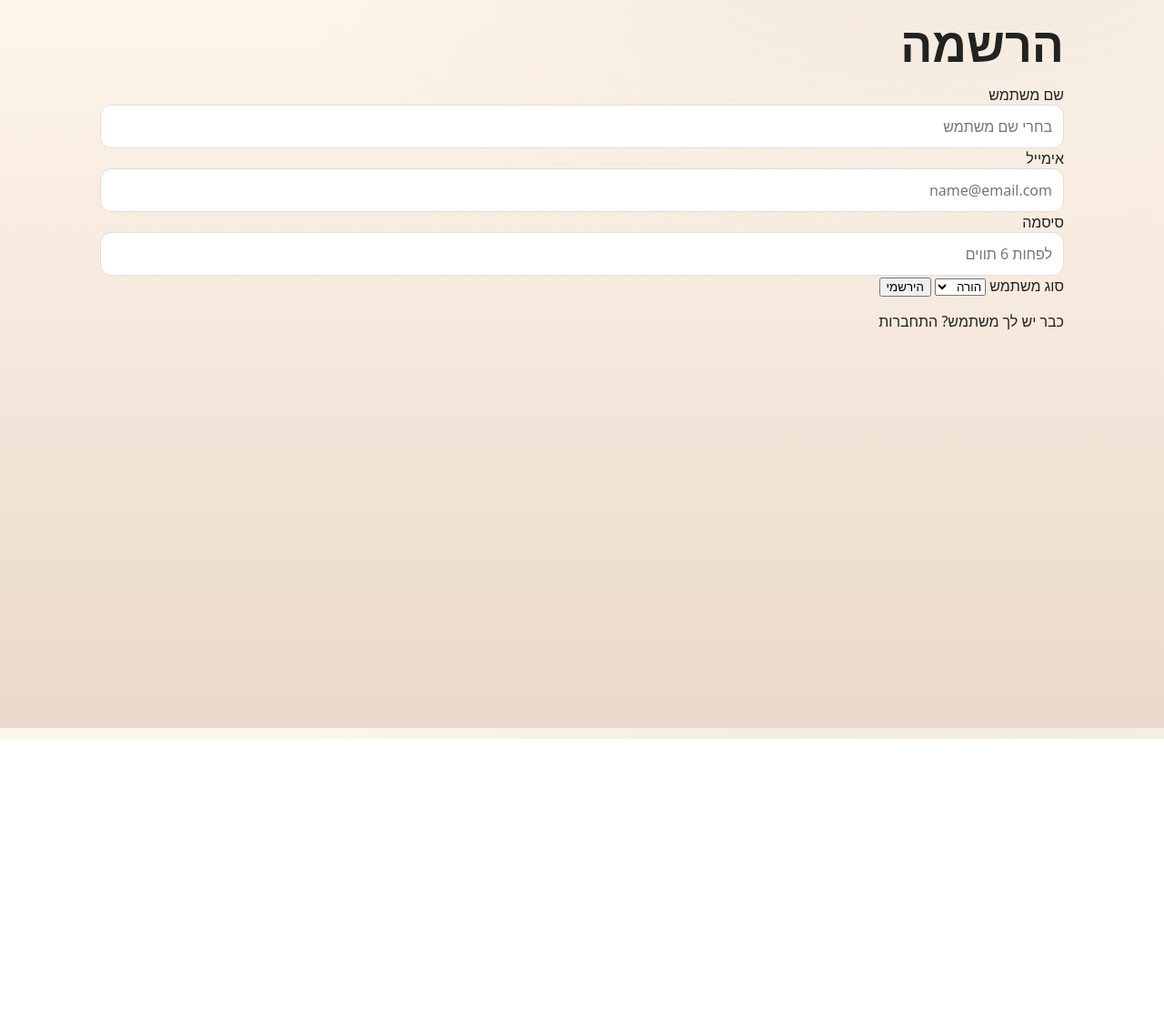
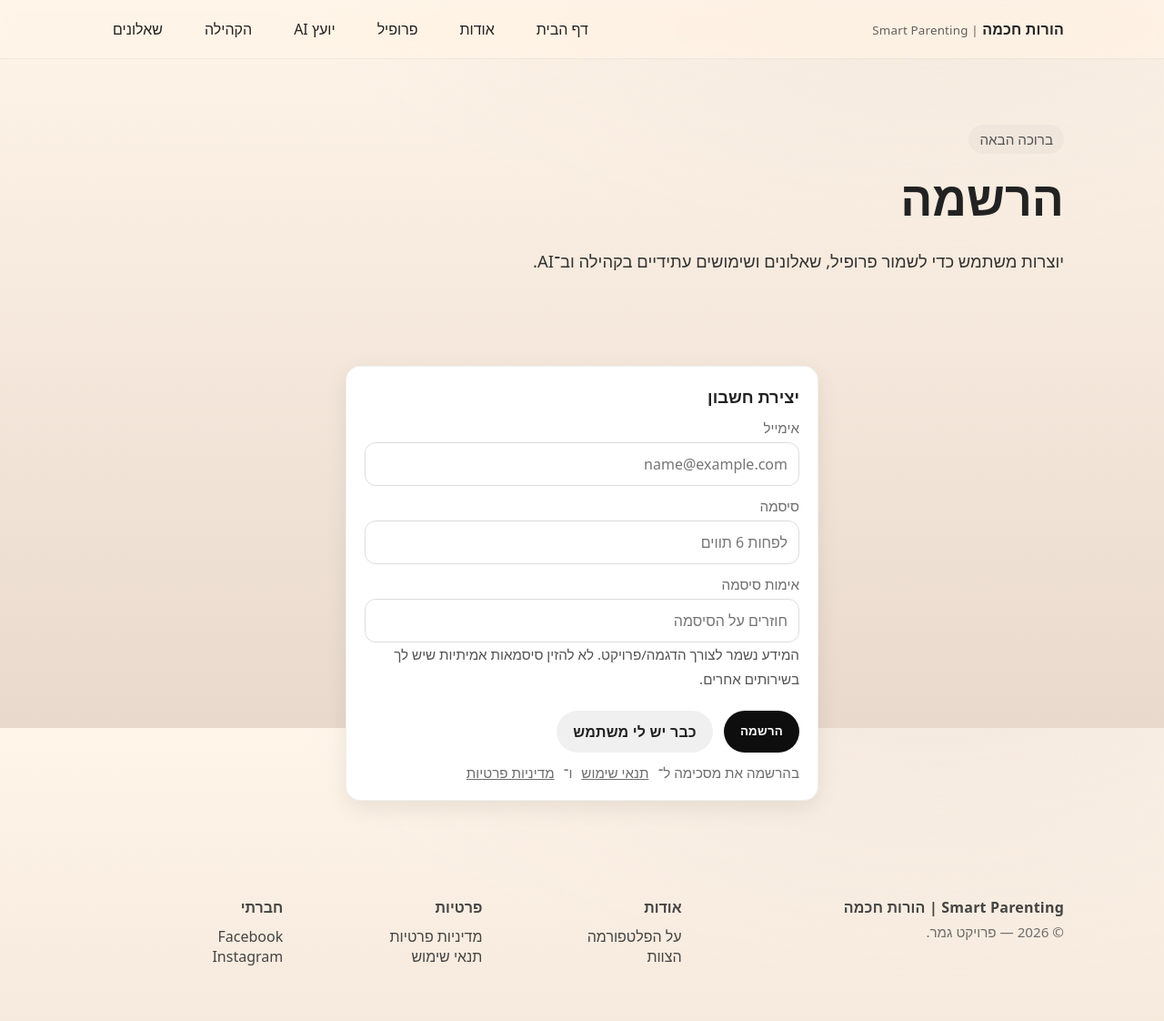
Before and after one commit to dorinasraf44-star/smart-parenting, a website: page register.html in a window 1280 px wide. Shown: the whole page at 91% size. Before the commit the page ends 812 px from the top, so only its background shows below. Drawn offline with Linux system fonts and the light colour scheme.

Commit message:
register.html

```diff
--- a/register.html
+++ b/register.html
@@ -2,82 +2,182 @@
 <html lang="he" dir="rtl">
 <head>
   <meta charset="UTF-8" />
-  <meta name="viewport" content="width=device-width, initial-scale=1.0"/>
-  <title>Smart Parenting | הרשמה</title>
-  <link rel="stylesheet" href="style.css">
+  <meta name="viewport" content="width=device-width, initial-scale=1" />
+  <title>הרשמה | Smart Parenting</title>
+  <meta name="description" content="הרשמה ל-Smart Parenting | הורות חכמה" />
+  <link rel="stylesheet" href="style.css" />
+
+  <style>
+    /* תוספת קטנה רק לעמודי auth (עדין באותו קו עיצובי) */
+    .auth-wrap { padding: 48px 0 70px; }
+    .auth-card { max-width: 520px; margin-inline: auto; }
+    .field { margin-top: 12px; }
+    .field label { display:block; margin: 0 0 6px; }
+    .input {
+      width: 100%;
+      padding: 12px 14px;
+      border: 1px solid rgba(0,0,0,.12);
+      border-radius: 12px;
+      outline: none;
+      background: #fff;
+      font-size: 1rem;
+    }
+    .input:focus { box-shadow: 0 0 0 4px rgba(0,0,0,.06); }
+    .note { margin-top: 10px; }
+    .msg {
+      margin-top: 14px;
+      padding: 12px 14px;
+      border-radius: 12px;
+      display: none;
+      border: 1px solid rgba(0,0,0,.08);
+      background: rgba(255,255,255,.75);
+    }
+    .msg.error { display:block; border-color: rgba(200,0,0,.25); }
+    .msg.ok { display:block; border-color: rgba(0,140,60,.25); }
+    .tiny-links { margin-top: 12px; display:flex; gap:10px; flex-wrap: wrap; }
+    .tiny-links a { text-decoration: underline; }
+  </style>
 </head>
+
 <body>
+  <!-- Header -->
+  <header aria-label="סרגל עליון">
+    <div class="container nav" role="navigation" aria-label="ניווט ראשי">
+      <div class="brand">הורות חכמה <small>| Smart Parenting</small></div>
+      <nav class="menu">
+        <a href="index.html">דף הבית</a>
+        <a href="about.html">אודות</a>
+        <a href="profile.html">פרופיל</a>
+        <a href="ai.html">יועץ AI</a>
+        <a href="community.html">הקהילה</a>
+        <a href="surveys.html">שאלונים</a>
+      </nav>
+    </div>
+  </header>
 
-  <div class="container">
-    <h1>הרשמה</h1>
+  <main>
+    <section class="hero">
+      <div class="container">
+        <span class="eyebrow">ברוכה הבאה</span>
+        <h1>הרשמה</h1>
+        <p class="lead">יוצרות משתמש כדי לשמור פרופיל, שאלונים ושימושים עתידיים בקהילה וב־AI.</p>
+      </div>
+    </section>
 
-    <label for="username">שם משתמש</label>
-    <input type="text" id="username" placeholder="בחרי שם משתמש" />
+    <section class="auth-wrap">
+      <div class="container">
+        <div class="card auth-card">
+          <h3 style="margin-top:0">יצירת חשבון</h3>
 
-    <label for="email">אימייל</label>
-    <input type="email" id="email" placeholder="name@email.com" />
+          <form id="registerForm" autocomplete="on">
+            <div class="field">
+              <label for="email" class="muted">אימייל</label>
+              <input class="input" id="email" name="email" type="email" required placeholder="name@example.com" />
+            </div>
 
-    <label for="password">סיסמה</label>
-    <input type="password" id="password" placeholder="לפחות 6 תווים" />
+            <div class="field">
+              <label for="password" class="muted">סיסמה</label>
+              <input class="input" id="password" name="password" type="password" required minlength="6" placeholder="לפחות 6 תווים" />
+            </div>
 
-    <label for="type">סוג משתמש</label>
-    <select id="type">
-      <option value="parent">הורה</option>
-      <option value="pregnant">בהריון</option>
-    </select>
+            <div class="field">
+              <label for="password2" class="muted">אימות סיסמה</label>
+              <input class="input" id="password2" name="password2" type="password" required minlength="6" placeholder="חוזרים על הסיסמה" />
+            </div>
 
-    <button onclick="register()">הירשמי</button>
+            <p class="muted note">המידע נשמר לצורך הדגמה/פרויקט. לא להזין סיסמאות אמיתיות שיש לך בשירותים אחרים.</p>
 
-    <p id="msg" class="message"></p>
+            <div class="msg" id="msg"></div>
 
-    <p style="margin-top: 12px;">
-      כבר יש לך משתמש?
-      <a href="login.html">התחברות</a>
-    </p>
-  </div>
+            <div class="btn-row">
+              <button class="btn btn-primary" type="submit" id="submitBtn">הרשמה</button>
+              <a class="btn btn-ghost" href="login.html">כבר יש לי משתמש</a>
+            </div>
 
-<script>
-  async function register() {
+            <div class="tiny-links muted">
+              <span>בהרשמה את מסכימה ל־</span>
+              <a href="terms.html">תנאי שימוש</a>
+              <span>ו־</span>
+              <a href="privacy.html">מדיניות פרטיות</a>
+            </div>
+          </form>
+        </div>
+      </div>
+    </section>
+  </main>
+
+  <!-- Footer -->
+  <footer>
+    <div class="container foot-grid">
+      <div class="foot">
+        <div class="brand" style="margin-bottom:6px;">Smart Parenting | הורות חכמה</div>
+        <div class="muted">© 2026 — פרויקט גמר.</div>
+      </div>
+      <div class="foot"><h4>אודות</h4><a href="about.html">על הפלטפורמה</a><br/><a href="about.html#team">הצוות</a></div>
+      <div class="foot"><h4>פרטיות</h4><a href="privacy.html">מדיניות פרטיות</a><br/><a href="terms.html">תנאי שימוש</a></div>
+      <div class="foot"><h4>חברתי</h4><a href="#">Facebook</a><br/><a href="#">Instagram</a></div>
+    </div>
+  </footer>
+
+  <script>
+    const form = document.getElementById("registerForm");
     const msg = document.getElementById("msg");
-    msg.textContent = "שולח...";
-    msg.style.color = "#333";
+    const btn = document.getElementById("submitBtn");
 
-    const username = document.getElementById("username").value.trim();
-    const email = document.getElementById("email").value.trim();
-    const password = document.getElementById("password").value;
-    const type = document.getElementById("type").value;
+    function setMsg(type, text){
+      msg.className = "msg " + (type || "");
+      msg.textContent = text || "";
+      msg.style.display = text ? "block" : "none";
+    }
 
-    try {
-      const res = await fetch("/.netlify/functions/register", {
-        method: "POST",
-        headers: { "Content-Type": "application/json" },
-        body: JSON.stringify({ username, email, password, type })
-      });
+    form.addEventListener("submit", async (e) => {
+      e.preventDefault();
+      setMsg("", "");
 
-      const data = await res.json();
+      const email = (document.getElementById("email").value || "").trim();
+      const password = document.getElementById("password").value || "";
+      const password2 = document.getElementById("password2").value || "";
 
-      if (!res.ok || !data.ok) {
-        msg.textContent = data.error || "שגיאה בהרשמה";
-        msg.style.color = "crimson";
+      if (password.length < 6){
+        setMsg("error", "הסיסמה חייבת להיות לפחות 6 תווים.");
+        return;
+      }
+      if (password !== password2){
+        setMsg("error", "הסיסמאות לא תואמות. נסי שוב.");
         return;
       }
 
-      // שמירה מקומית (למטרת דמו/פרויקט) – בלי טוקן עדיין
-      localStorage.setItem("sp_user", JSON.stringify(data.user));
+      btn.disabled = true;
+      btn.textContent = "נרשמת…";
 
-      msg.textContent = "נרשמת בהצלחה! מעביר לפרופיל...";
-      msg.style.color = "green";
+      try {
+        const res = await fetch("/.netlify/functions/signup", {
+          method: "POST",
+          headers: { "Content-Type": "application/json" },
+          body: JSON.stringify({ email, password })
+        });
 
-      setTimeout(() => {
-        window.location.href = "profile.html";
-      }, 800);
+        const data = await res.json().catch(() => ({}));
 
-    } catch (e) {
-      msg.textContent = "נפילה בתקשורת. נסי שוב.";
-      msg.style.color = "crimson";
-    }
-  }
-</script>
+        if (!res.ok){
+          setMsg("error", data.error || "שגיאה בהרשמה. נסי שוב.");
+          btn.disabled = false;
+          btn.textContent = "הרשמה";
+          return;
+        }
 
+        // שמירת טוקן התחברות
+        localStorage.setItem("sp_token", data.token);
+
+        setMsg("ok", "נרשמת בהצלחה! מעבירה אותך לפרופיל…");
+        setTimeout(() => { window.location.href = "profile.html"; }, 600);
+
+      } catch (err) {
+        setMsg("error", "בעיה בתקשורת לשרת. בדקי את ה-Deploy ב-Netlify.");
+        btn.disabled = false;
+        btn.textContent = "הרשמה";
+      }
+    });
+  </script>
 </body>
 </html>
```
